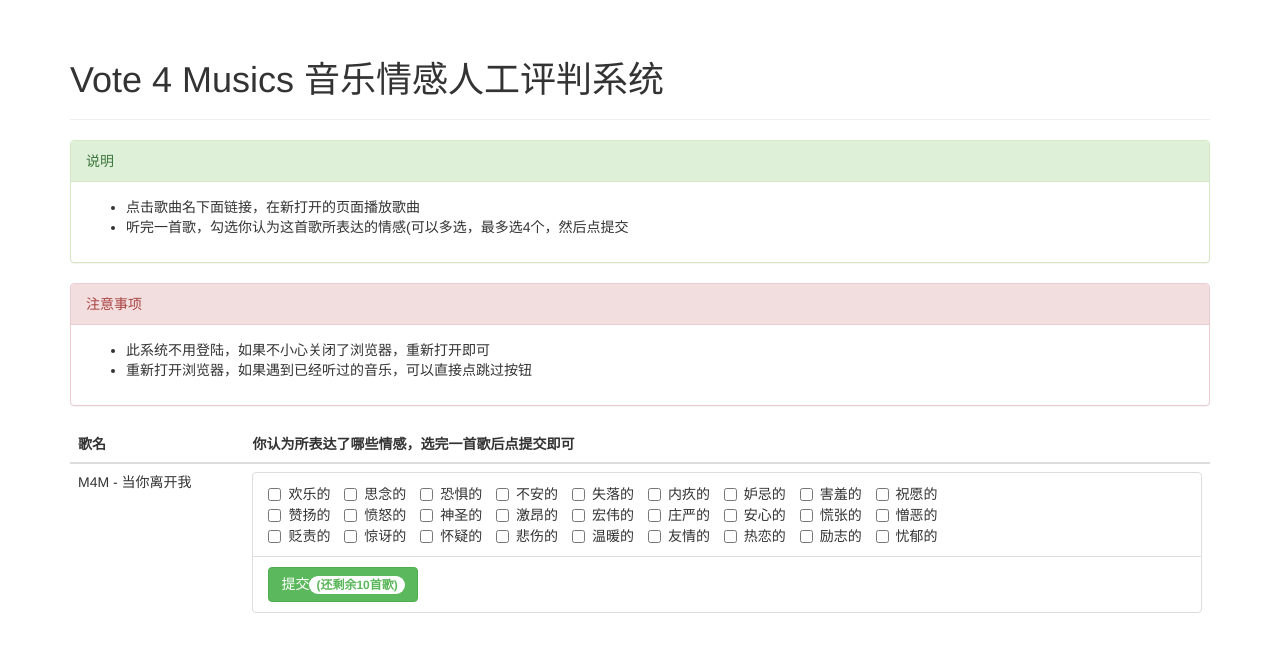
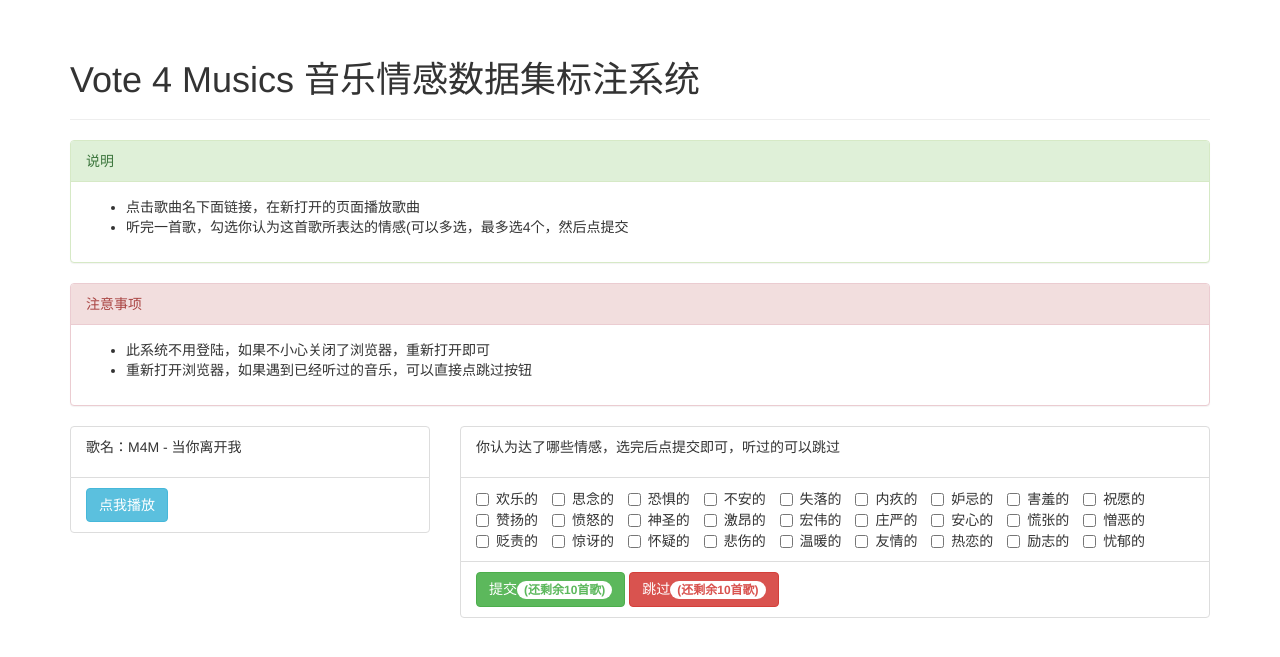
Before and after one commit to xietx1995/VoteForMusics, a Flask app: page / in a window 1280 px wide. Shown: the part 52-709 px from the top of the page. Run offline with Flask 2, Linux system fonts and the light colour scheme; data comes from the database, SQL or seed files in the repository; some libraries are stand-ins or nearby versions.

Commit message:
change interface

```diff
--- a/templates/index.html
+++ b/templates/index.html
@@ -1,11 +1,12 @@
 {% extends "base.html" %}
+
 {% import "bootstrap/wtf.html" as wtf %}
 
 {% block title %}Vote 4 Musics{% endblock %}
 
 {% block page_content %}
 <div class="page-header">
-    <h1>Vote 4 Musics 音乐情感人工评判系统</h1>
+    <h1>Vote 4 Musics 音乐情感数据集标注系统</h1>
 </div>
 <div class="panel panel-success">
     <div class="panel-heading">说明</div>
@@ -35,20 +36,18 @@
     <strong>已完成！</strong> 关闭页面即可。
 </div>
 {% else %}
-<table class="table table-hover">
     {% if music %}
-    <thead>
-        <tr>
-            <th>歌名</th>
-            <th>你认为所表达了哪些情感，选完一首歌后点提交即可</th>
-        </tr>
-    </thead>
-    <tbody>
-        <tr>
-            <td>{{ music[1] }}</td>
-            <td>
+    <div class="row">
+        <div class="col-sm-4">
+            <ul class="list-group">
+                <li class="list-group-item"><p>歌名：{{ music[1] }}</p></li>
+                <li class="list-group-item"><a href="{{ music[-1] }}" target="_blank" class="btn btn-info">点我播放</a></li>
+            </ul>
+        </div>
+        <div class="col-sm-8">
             <form method="post">
                 <ul class="list-group">
+                    <li class="list-group-item"><p>你认为达了哪些情感，选完后点提交即可，听过的可以跳过</p></li>
                     <li class="list-group-item" id="choices">
                         <label class="checkbox-inline"><input type="checkbox" name="choice" value="0">欢乐的</label>
                         <label class="checkbox-inline"><input type="checkbox" name="choice" value="1">思念的</label>
@@ -82,18 +81,17 @@
                     </li>
                     <li class="list-group-item">
                         <button type="submit" class="btn btn-success">提交<span class="badge">(还剩余{{ n }}首歌)</span></button>
+                        <button type="submit" class="btn btn-danger">跳过<span class="badge">(还剩余{{ n }}首歌)</span></button>
                     </li>
                 </ul>
             </form>
-            </td>
-        </tr>
-    </tbody>
+        </div>
+    </div>
     {% else %}
     <div class="alert alert-warning">
         <span class="glyphicon glyphicon-info-sign"></span> <strong>Warning!</strong>
         <p>数据库中没有音乐</p>
     </div>
     {% endif %}
-</table>
 {% endif %}
 {% endblock %}
```
Lines whose indentation alone changed are shown as unchanged.
